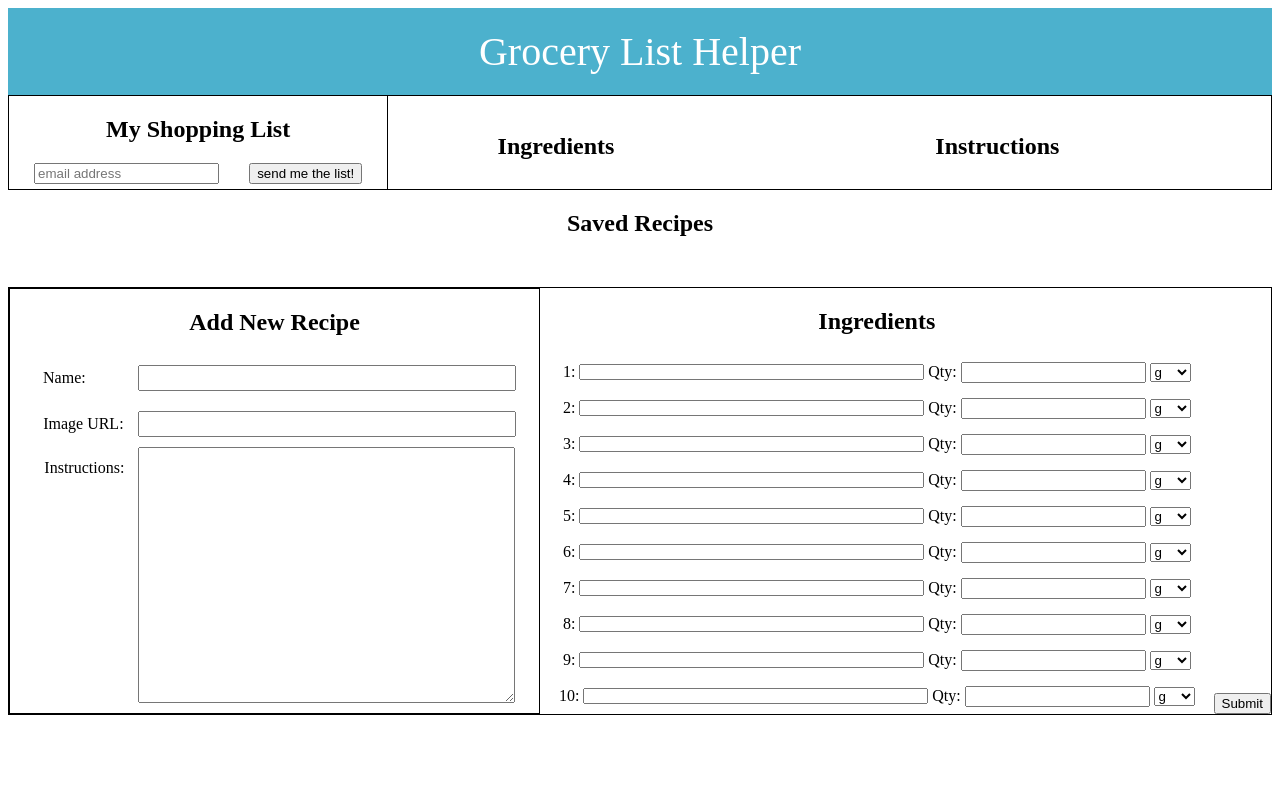
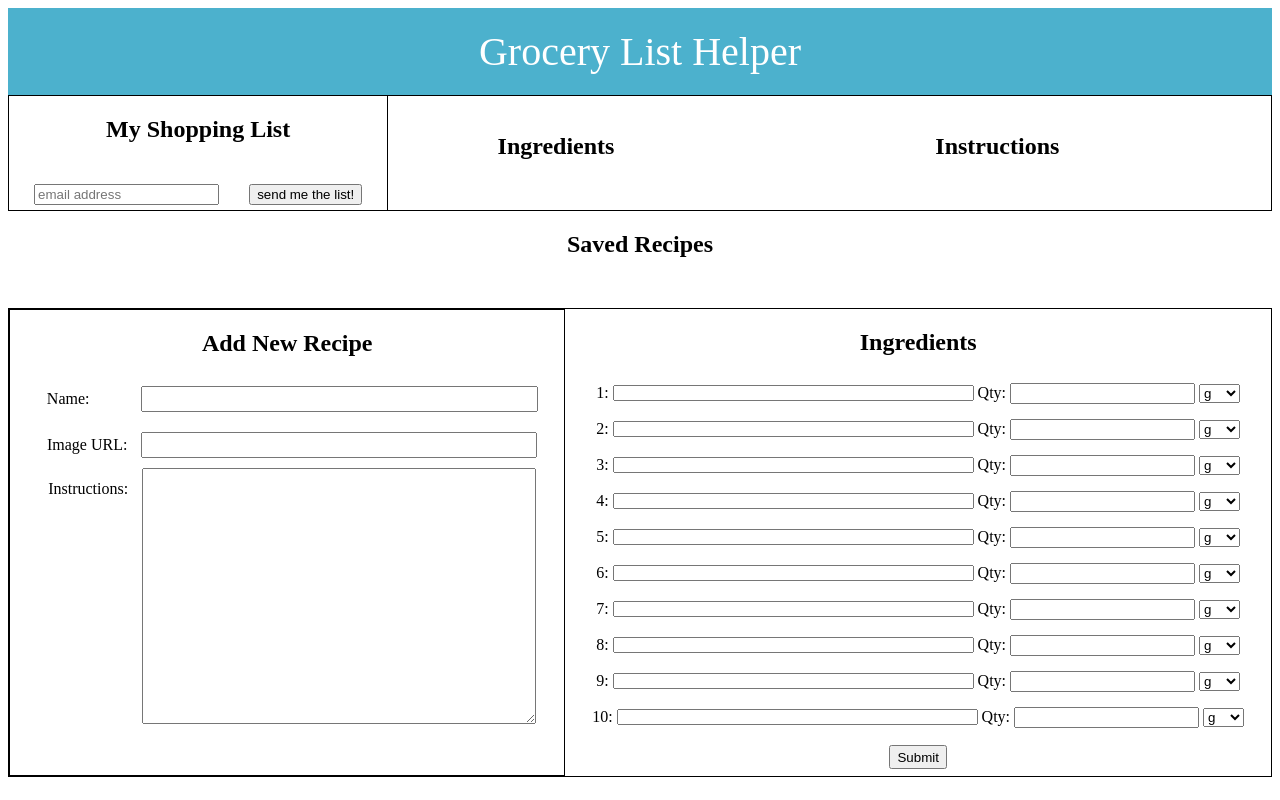
Before and after one commit to mason-lynass/phase1-project-shopping-list-builder, a plain HTML site: page index.html in a window 1280 px wide. Drawn offline with Linux system fonts and the light colour scheme; no server answers.

Commit message:
added resipe, added scrolling to the shopping list, moved the submit btn to the bottom middle ingredients

```diff
--- a/index.html
+++ b/index.html
@@ -11,11 +11,13 @@
     <div id="top-section" class="border">
         <div id="shopping-list-container">
             <h2>My Shopping List</h2>
+            <div class="shopping-list-scroll">
                 <ul id="shopping-list">
                     <!--this is where list elements go-->
                     <!--but we don't need to see any right now-->
                     <!--because they'll be generated with JavaScript-->
                 </ul>
+            </div>
             <div id="sendList">
                 <input id="sendListEmail" type="text" placeholder="email address">
                 <input id="sendListButton" type="submit" value="send me the list!">
@@ -48,7 +50,6 @@
     </div>
     <div id="new-recipe" class="border">
         <form id="new-recipe-form">
-            <!-- <div id="form-container"> -->
                 <div id="nrInstructions" class="border">
                     <h2>Add New Recipe</h2>
                     <label class="label" for="recipe-name">Name:</label>
@@ -151,9 +152,8 @@
                         <option value="g">g</option>
                         <option value="mL">mL</option>
                     </select>
+                    <input id="sub-btn" class="btn" type="submit">
                 </div>
-            <!-- <div> -->
-                <input id="sub-btn" class="btn" type="submit">
             </form>
          </div>
     <script defer src="./index.js"></script>
--- a/styles.css
+++ b/styles.css
@@ -48,6 +48,10 @@ li {
     gap: 5px 5px;
     justify-content: space-evenly;
     margin: 5px auto;
+}
+
+.shopping-list-scroll {
+    overflow: scroll;
 }
 
 .slIngRemove {
@@ -179,8 +183,9 @@ li {
 }
 
 .btn {
-    height: 10%;
+    height: 5%;
     align-self: flex-end;
+    margin: 10px;
 }
 
 .nrInstr {
@@ -189,7 +194,6 @@ li {
 }
 
 #nrAllIngredients {
-    /* margin: 20px; */
     text-align: center;
     width: 70%;
 }
@@ -208,15 +212,6 @@ li {
     margin: 0px 48px 0px 10px;
 }
 
-/* #form-container {
-    display: flex;
-    flex-flow: column nowrap;
-    align-items: center;
-    justify-content: center;
-    padding: 20px;
-    width: 60%;
-} */
-
 .recipe-card-image {
     text-align: center;
     margin-left: 20px;
```
Lines whose indentation alone changed are shown as unchanged.
